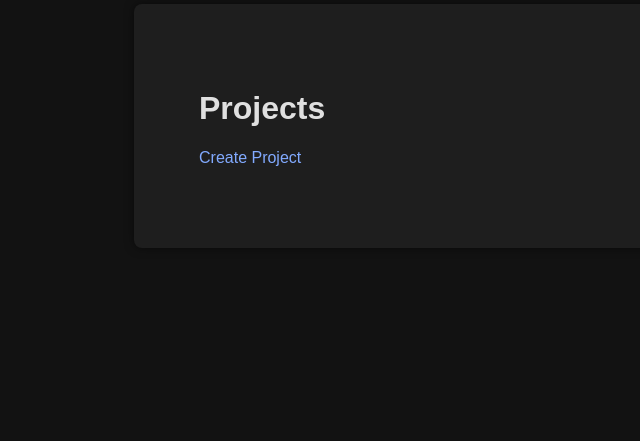
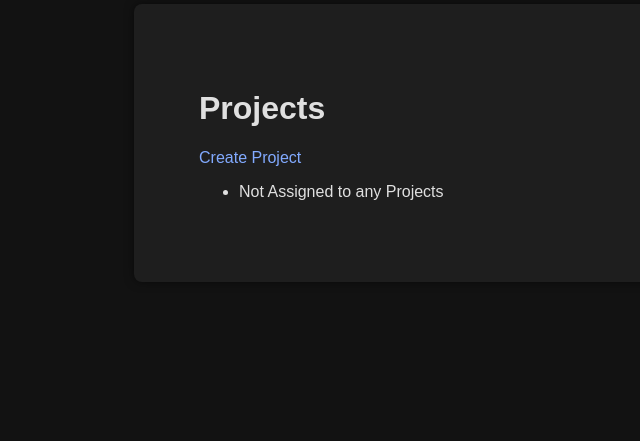
Before and after one commit to PriankaMaheru190042112/ProjectManagement, a Django app: page / in a window 1280 px wide. Shown: the part 111-552 px from the top of the page, without its empty margins (121-761 px from the left). Run offline with Django 5.2, Linux system fonts and the light colour scheme; the visitor is signed in with stand-in values (Sample User, id 1); data that the repository does not hold is empty.

Commit message:
condition if there is no tasks or projects

```diff
--- a/projects/templates/projects/project_list.html
+++ b/projects/templates/projects/project_list.html
@@ -8,8 +8,12 @@
     <a href="{% url 'project_create' %}">Create Project</a>
 {% endif %}
 <ul>
-    {% for project in projects %}
-        <li><a href="{% url 'project_detail' project.pk %}">{{ project.name }}</a></li>
-    {% endfor %}
+    {% if projects %}
+        {% for project in projects %}
+            <li><a href="{% url 'project_detail' project.pk %}">{{ project.name }}</a></li>
+        {% endfor %}
+    {% else %}
+        <li>Not Assigned to any Projects</li>
+    {% endif %}
 </ul>
 {% endblock %}
--- a/projects/templates/projects/task_detail.html
+++ b/projects/templates/projects/task_detail.html
@@ -12,13 +12,14 @@
     <p>Not assigned</p>
 {% endif %}
 
-<a href="{% url 'project_detail' task.project.pk %}" class="back-button">Back to Task Listing</a>
+
 
 <div class="button-group">
     {% if user == task.assigned_to or user.is_superuser %}
         <form method="post" class="update-status-form">
             {% csrf_token %}
             {{ form.as_p }}
+            <a href="{% url 'project_detail' task.project.pk %}" class="edit-button">Back to Task Listing</a>
             <button type="submit" class="update-status-button">Update Status</button>
             {% if user.is_superuser %}
                 <a href="{% url 'task_update' task.project.pk task.pk %}" class="edit-button">Edit Task</a>
```
Also changed, not shown: projects/templates/projects/project_detail.html (+7 -3 lines).
